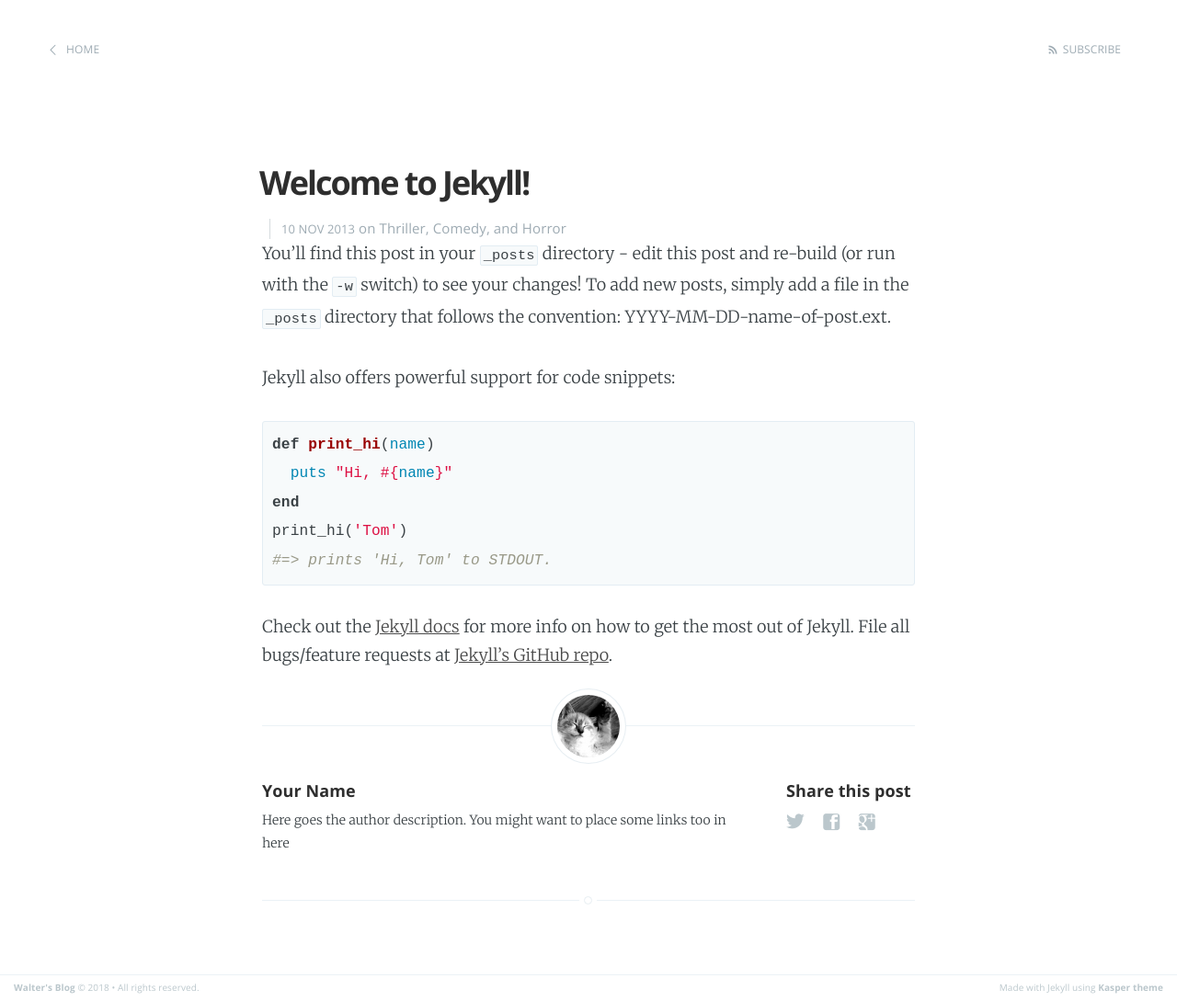
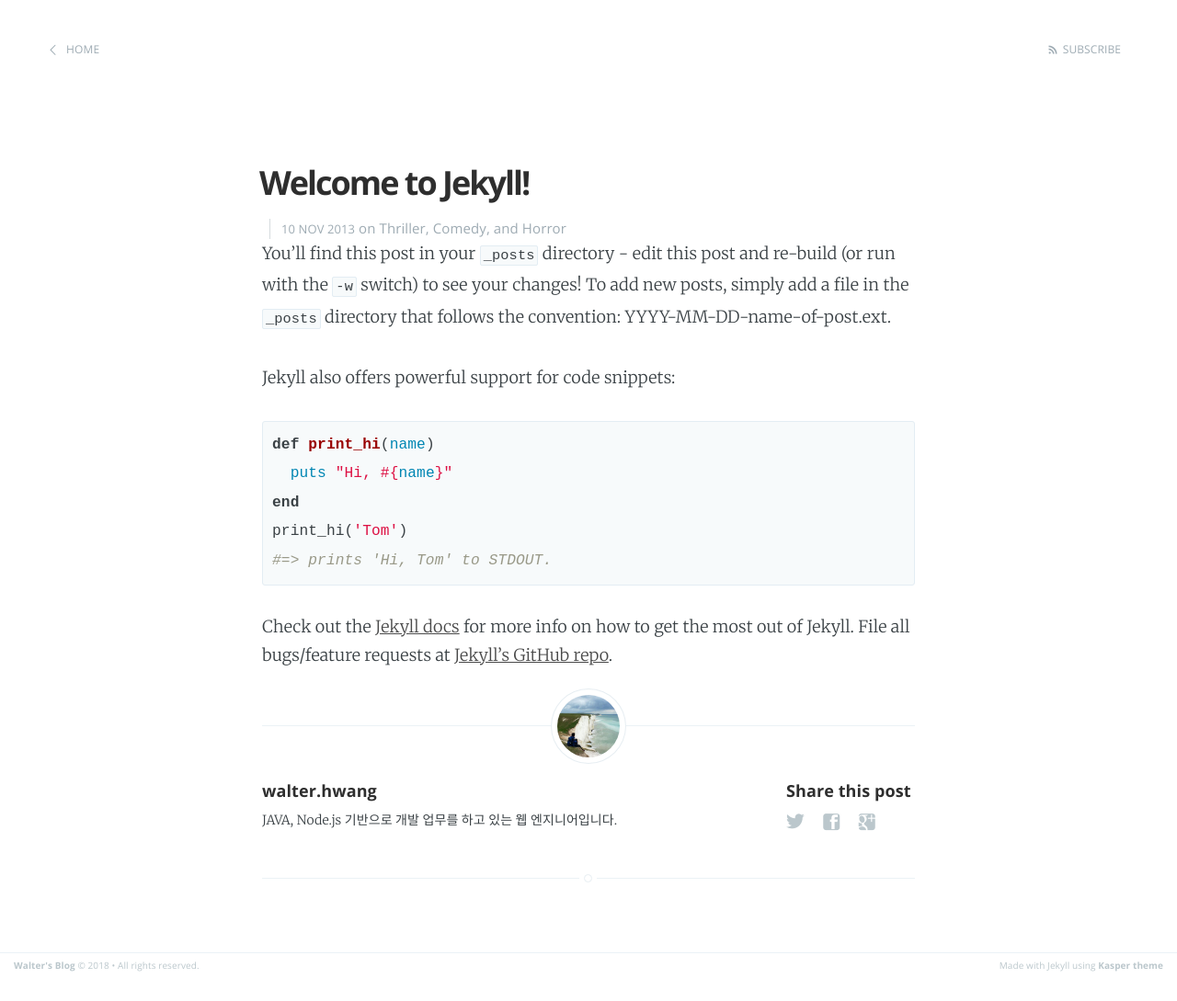
Before and after one commit to lyvius2/lyvius2.github.io, a Jekyll site: the page built from _posts/2013-11-10-welcome-to-jekyll.markdown, in a window 1280 px wide. Shown: the whole page at 92% size. Built offline with Jekyll 4.4.1, drawn with Linux system fonts in a browser that asks for light colours; after the commit the page ends 1064 px from its top, so only the background shows below that.

```diff
--- a/_config.yml
+++ b/_config.yml
@@ -6,11 +6,11 @@ markdown: kramdown
 highlighter: pygments
 logo: false
 paginate: 15
-baseurl: 'http://lyvius2.github.io/'
+baseurl: 'http://lyvius2.github.io'
 domain_name: 'http://lyvius2.github.io'
 google_analytics: 'UA-XXXXXXXX-X'
 gems: [jekyll-paginate]
 
 # Details for the RSS feed generator
-url:            'blog url'
-author:         'Your Name'
+url: 'http://lyvius2.github.io'
+author: 'walter.hwang'
--- a/_layouts/default.html
+++ b/_layouts/default.html
@@ -13,9 +13,13 @@
 
     <link rel="stylesheet" type="text/css" href="/assets/css/screen.css" />
     <link rel="stylesheet" type="text/css" href="//fonts.googleapis.com/css?family=Merriweather:300,700,700italic,300italic|Open+Sans:700,400" />
+    <!--<link rel="stylesheet" href="https://fonts.googleapis.com/css?family=Noto+Sans+JP:300&amp;subset=japanese" />-->
     <!-- Customisation  -->
     <link rel="stylesheet" type="text/css" href="/assets/css/main.css" />
-
+    <!--<style>
+        section.post-content {font-size: 1.7rem; font-family: 'Noto Sans JP', sans-serif;}
+        section.author p {font-size: 1.4rem; font-family: 'Noto Sans JP', sans-serif;}
+    </style>-->
 </head>
 <body class="{% if page.post_class %}{{page.post_class}}{% else %}home-template{% endif %}">
 
--- a/_layouts/post.html
+++ b/_layouts/post.html
@@ -64,7 +64,7 @@ post_class: post-template
             <!-- If we want to display author's name and bio -->
             {% if site.author %}
                 <figure class="author-image">
-                    <a class="img" href="{{ site.baseurl }}" style="background-image: url(/assets/images/profile.png)">
+                    <a class="img" href="{{ site.baseurl }}" style="background-image: url(/assets/images/profile.jpg)">
                     <span class="hidden">{{site.author}}'s Picture</span></a>
                 </figure>
                 <section class="author">
@@ -72,7 +72,7 @@ post_class: post-template
                     <h4> {{ site.author }} </h4>
                     <!-- Author Bio -->
                     <p>
-                        Here goes the author description. You might want to place some links too in here
+                        JAVA, Node.js 기반으로 개발 업무를 하고 있는 웹 엔지니어입니다.
                     </p>
                 </section>
             {% endif %}
```
Also changed, not shown: _posts/2016-10-18-xss.markdown (added, +118 -0 lines), assets/images/profile.jpg (added), images/20161018/2123A53E58046AE630.png (added), images/20161018/2235174358046B6B42.png (added), images/20161018/251F8245580583122E.png (added), images/20161018/260B60465805821C36.png (added), images/20161018/263DE14C5805D8C20C.png (added), 1 other file.
